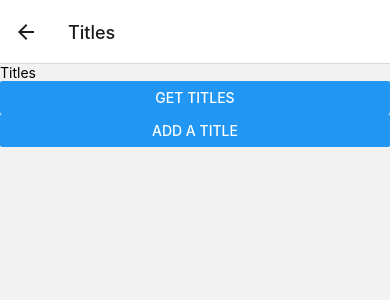
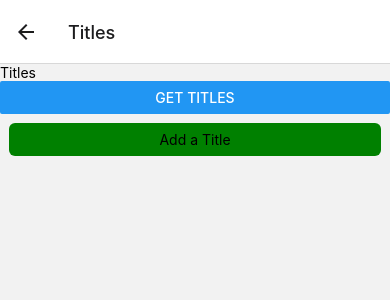
Before and after one commit to rhtakaha/CharTracker, a React Native app: screen /Titles in a window 390 px wide. Shown: the top 300 px of the page. Built offline with nearby package versions, Linux system fonts and the light colour scheme; no server answers.

Commit message:
added custom button- needs color and to differentiate from list items

```diff
--- a/components/Titles.js
+++ b/components/Titles.js
@@ -6,6 +6,7 @@ import {
   StyleSheet,
   StatusBar,
   Button,
+  Pressable,
 } from "react-native";
 import React, { useState } from "react";
 import { collection, getDocs, getDoc, doc } from "firebase/firestore/lite";
@@ -65,10 +66,20 @@ export default function Titles({ navigation }) {
     <SafeAreaView style={styles.container}>
       <Text>Titles</Text>
       <Button title="get Titles" onPress={getTitles} />
-      <Button
+      <View style={styles.buttonBody}>
+        <Pressable
+          android_ripple={{ color: "#dddddd" }}
+          onPress={() => navigation.navigate("AddTitles")}
+          style={({ pressed }) => pressed && styles.pressedButton} //if true returns this styling
+        >
+          <Text style={styles.buttonText}>Add a Title</Text>
+        </Pressable>
+      </View>
+
+      {/* <Button
         title="Add a Title"
         onPress={() => navigation.navigate("AddTitles")}
-      />
+      /> */}
       <FlatList
         data={DATA}
         renderItem={renderItem}
@@ -92,4 +103,16 @@ const styles = StyleSheet.create({
   title: {
     fontSize: 32,
   },
+  pressedButton: {
+    opacity: 0.5,
+  },
+  buttonText: {
+    padding: 8,
+    alignSelf: "center",
+  },
+  buttonBody: {
+    margin: 9,
+    borderRadius: 6,
+    backgroundColor: "green",
+  },
 });
```
